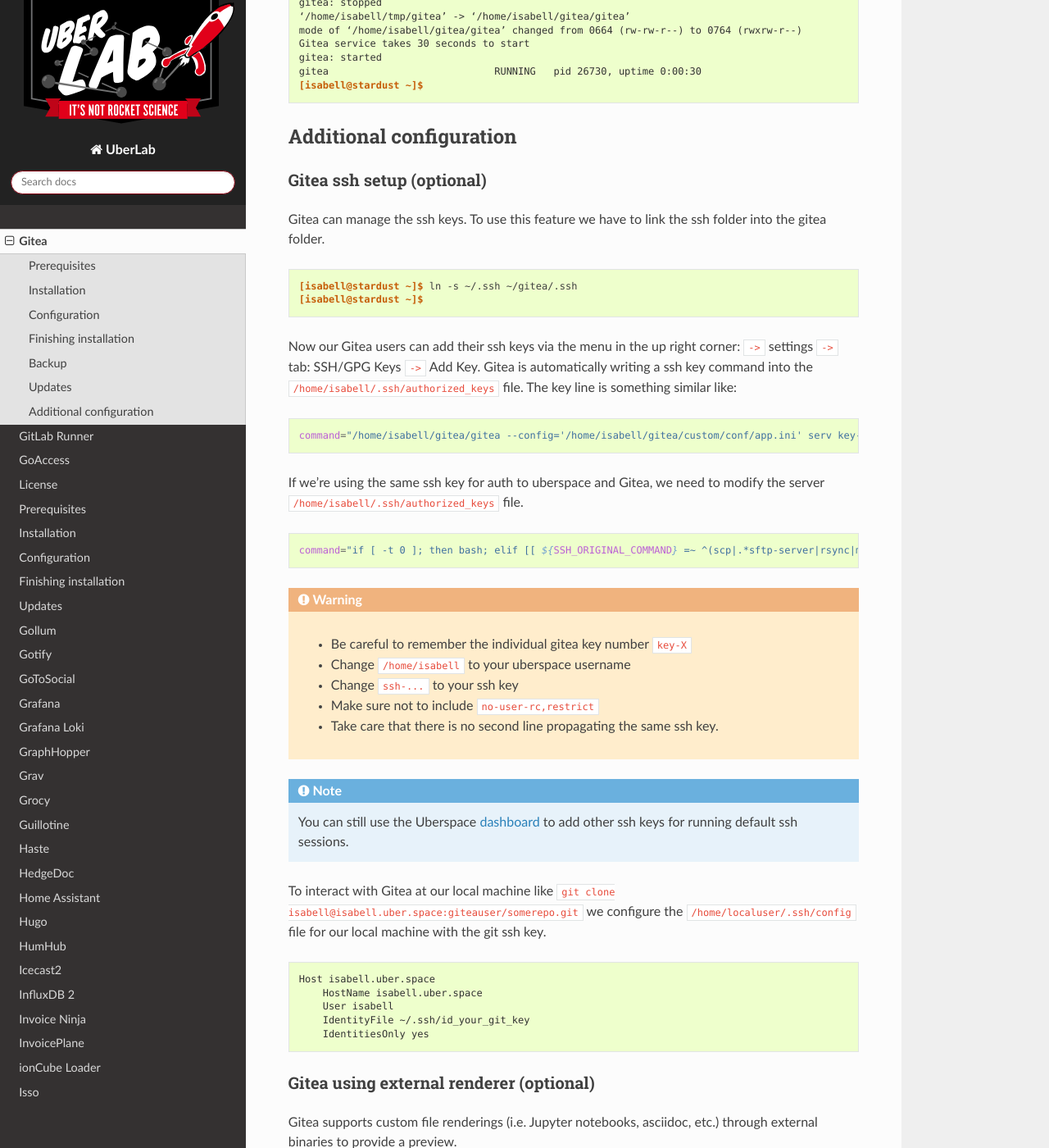
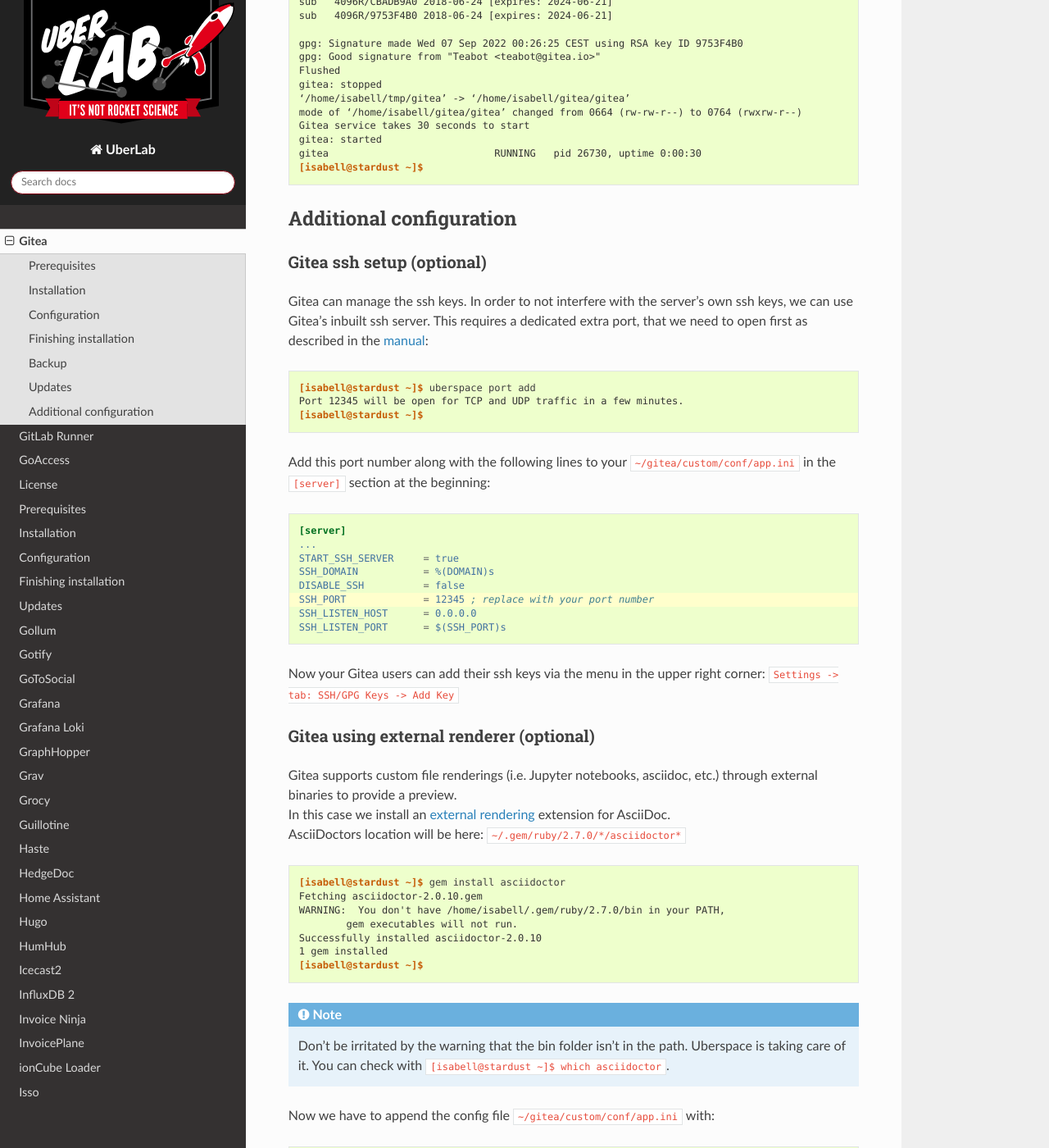
Before and after one commit to Uberspace/lab, a Sphinx documentation site: the page built from source/guide_gitea.rst, in a window 1280 px wide and 1400 px high, scrolled down 9556 px. Shown: the whole window at 82% size. Built offline with Sphinx 7.4.7 and the Read the Docs theme 2.0.0, drawn with Linux system fonts in a browser that asks for light colours; some of the changed text lies outside the part shown.

Commit message:
Update guide_gitea.rst

```diff
--- a/source/guide_gitea.rst
+++ b/source/guide_gitea.rst
@@ -37,14 +38,14 @@
 
 .. include:: includes/my-print-defaults.rst
 
-We need a database:
+Write down the password for later. Create a database (your username is inserted automatically):
 
 .. code-block:: console
 
   [isabell@stardust ~]$ mysql --execute "CREATE DATABASE ${USER}_gitea"
   [isabell@stardust ~]$
 
-We can use the uberspace or your own domain:
+We can use the uberspace domain or your own domain:
 
 .. include:: includes/web-domain-list.rst
 
@@ -56,11 +57,11 @@
 Download
 --------
 
-Check current version of Gitea at releases_ page:
+Check current version of Gitea at its releases_ page:
 
 .. code-block:: console
 
-  [isabell@stardust ~]$ VERSION=1.19.3
+  [isabell@stardust ~]$ VERSION=1.21.0
   [isabell@stardust ~]$ mkdir ~/gitea
   [isabell@stardust ~]$ wget -O ~/gitea/gitea https://github.com/go-gitea/gitea/releases/download/v${VERSION}/gitea-${VERSION}-linux-amd64
   [...]
@@ -132,7 +133,7 @@
 
 Create a config file ``~/gitea/custom/conf/app.ini`` with the content of the following code block:
 
-.. note:: Replace ``isabell`` with your username, fill the database password ``PASSWD =`` with yours and enter the generated random into ``SECRET_KEY =``.
+.. note:: In the highlighted lines, replace ``isabell`` with your username, fill the database password ``PASSWD =`` with yours and enter the generated random into ``SECRET_KEY =``.
 
 .. code-block:: ini
   :emphasize-lines: 2,9-11,17,25,30
@@ -451,44 +452,31 @@
 
 Gitea ssh setup (optional)
 --------------------------
-
-Gitea can manage the ssh keys. To use this feature we have to link the ssh folder into the gitea folder.
+Gitea can manage the ssh keys. In order to not interfere with the server's own ssh keys, we can use Gitea's inbuilt ssh server.
+This requires a dedicated extra port, that we need to open first as described in the :manual_anchor:`manual <basics-ports#opening-ports>`:
 
 .. code-block:: console
 
-  [isabell@stardust ~]$ ln -s ~/.ssh ~/gitea/.ssh
+  [isabell@stardust ~]$ uberspace port add
+  Port 12345 will be open for TCP and UDP traffic in a few minutes.
   [isabell@stardust ~]$
 
-Now our Gitea users can add their ssh keys via the menu in the up right corner: ``->`` settings ``->`` tab: SSH/GPG Keys ``->`` Add Key. Gitea is automatically writing a ssh key command into the ``/home/isabell/.ssh/authorized_keys`` file. The key line is something similar like:
+Add this port number along with the following lines to your ``~/gitea/custom/conf/app.ini`` in the ``[server]`` section at the beginning:
 
-.. code-block:: bash
+.. code-block:: ini
+  :emphasize-lines: 6
 
-  command="/home/isabell/gitea/gitea --config='/home/isabell/gitea/custom/conf/app.ini' serv key-1",no-port-forwarding,no-X11-forwarding,no-agent-forwarding,no-pty,no-user-rc,restrict ssh-ed25519 AAAAC... youruser@yourhost
+  [server]
+  ...
+  START_SSH_SERVER     = true
+  SSH_DOMAIN           = %(DOMAIN)s
+  DISABLE_SSH          = false
+  SSH_PORT             = 12345 ; replace with your port number
+  SSH_LISTEN_HOST      = 0.0.0.0
+  SSH_LISTEN_PORT      = $(SSH_PORT)s
 
-If we're using the same ssh key for auth to uberspace and Gitea, we need to modify the server ``/home/isabell/.ssh/authorized_keys`` file.
-
-.. code-block:: bash
-
-  command="if [ -t 0 ]; then bash; elif [[ ${SSH_ORIGINAL_COMMAND} =~ ^(scp|.*sftp-server|rsync|mysqldump).* ]]; then eval ${SSH_ORIGINAL_COMMAND}; else /home/isabell/gitea/gitea serv key-1 --config='/home/isabell/gitea/custom/conf/app.ini'; fi",no-port-forwarding,no-X11-forwarding,no-agent-forwarding ssh-ed25519 AAAAC...
-
-.. warning::
-  * Be careful to remember the individual gitea key number ``key-X``
-  * Change ``/home/isabell`` to your uberspace username
-  * Change ``ssh-...`` to your ssh key
-  * Make sure not to include ``no-user-rc,restrict``
-  * Take care that there is no second line propagating the same ssh key.
-
-.. note:: You can still use the Uberspace dashboard_ to add other ssh keys for running default ssh sessions.
-
-To interact with Gitea at our local machine like ``git clone isabell@isabell.uber.space:giteauser/somerepo.git`` we configure the ``/home/localuser/.ssh/config`` file for our local machine with the git ssh key.
-
-.. code-block::
-
-  Host isabell.uber.space
-      HostName isabell.uber.space
-      User isabell
-      IdentityFile ~/.ssh/id_your_git_key
-      IdentitiesOnly yes
+Now your Gitea users can add their ssh keys via the menu in the upper right corner:
+``Settings -> tab: SSH/GPG Keys -> Add Key``
 
 Gitea using external renderer (optional)
 ----------------------------------------
@@ -532,6 +520,6 @@
 
 ----
 
-Tested with Gitea 1.20.4, Uberspace 7.15.6
+Tested with Gitea 1.21.0, Uberspace 7.15.6
 
 .. author_list::
```
Also changed, not shown: other parts of source/guide_gitea.rst (+2 -1 lines).
